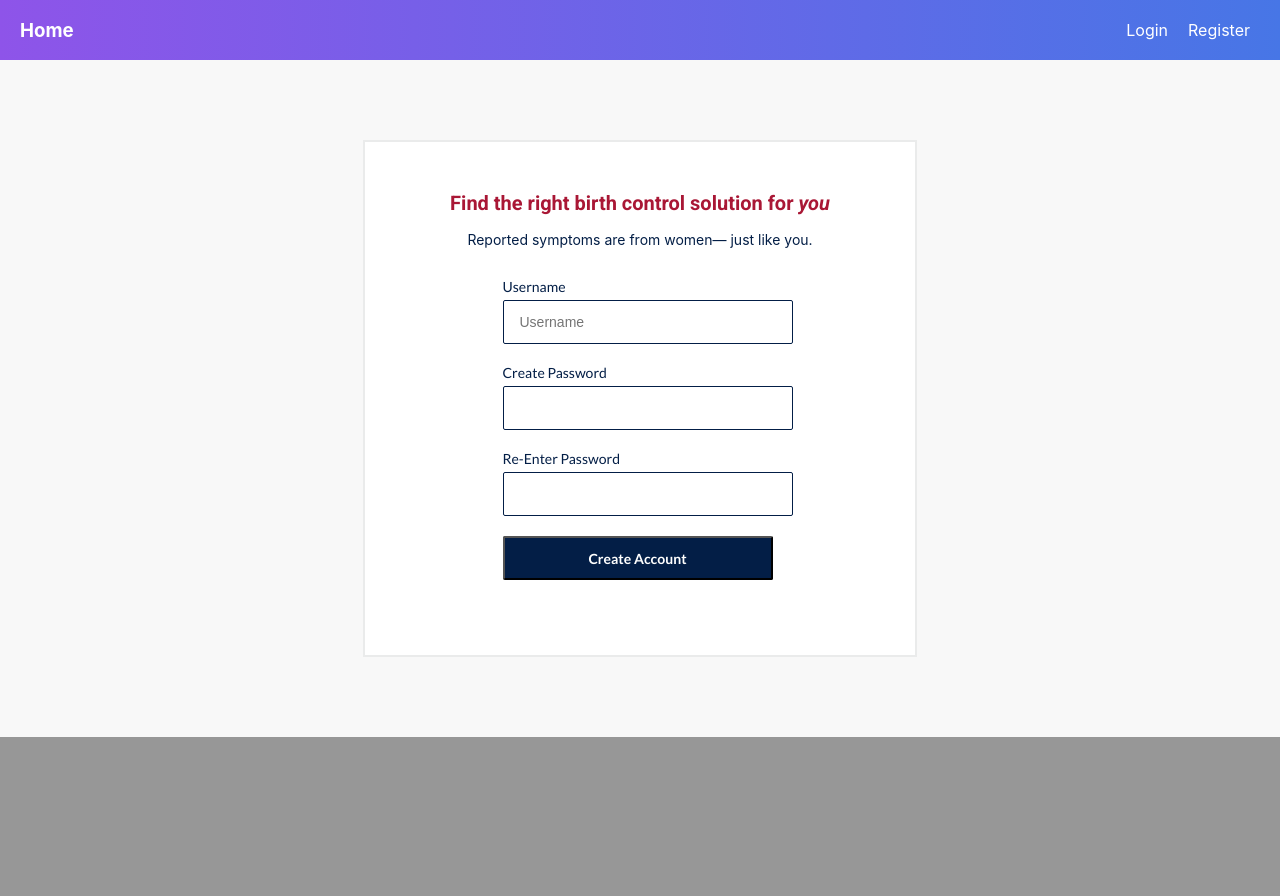
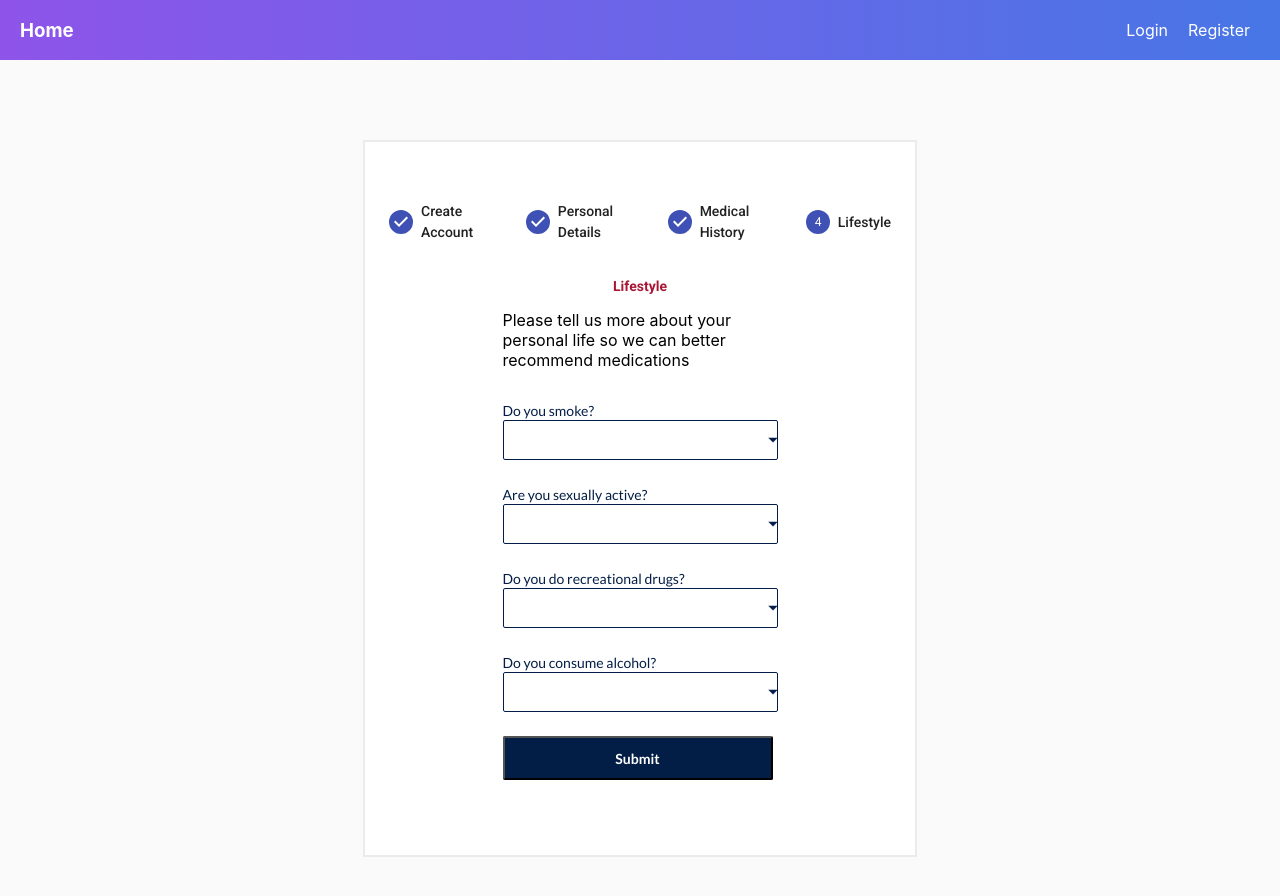
Before and after one commit to angelhackcollective/collective, a React (Create React App) app: page /signup in a window 1280 px wide. Shown: the top 896 px of the page. Before the commit the page ends 800 px from the top, so only its background shows below. Built offline with nearby package versions, Linux system fonts and the light colour scheme.

Commit message:
Adds signup form

```diff
--- a/src/App.js
+++ b/src/App.js
@@ -5,16 +5,22 @@ import Signup from './pages/Signup';
 import BrowseList from './pages/BrowseList';
 import Navbar from './components/Navbar';
 import AuthRoute from './components/AuthRoute';
+import Section from './styledComponents/Section';
+import Container from './styledComponents/Container';
 
 function App() {
   return (
     <Fragment>
       <Navbar />
-      <Switch>
-        <AuthRoute exact path="/" component={BrowseList} />
-        <Route exact path="/login" component={Login} />
-        <Route exact path="/signup" component={Signup} />
-      </Switch>
+      <Section dark>
+        <Container>
+          <Switch>
+            <AuthRoute exact path="/" component={BrowseList} />
+            <Route exact path="/login" component={Login} />
+            <Route exact path="/signup" component={Signup} />
+          </Switch>
+        </Container>
+      </Section>
     </Fragment>
   );
 }
--- a/src/index.css
+++ b/src/index.css
@@ -1,3 +1,7 @@
+html {
+  background-color: #fafafafa
+}
+
 body {
   margin: 0;
   font-family: -apple-system, BlinkMacSystemFont, "Segoe UI", "Roboto", "Oxygen",
@@ -5,5 +9,4 @@ body {
     sans-serif;
   -webkit-font-smoothing: antialiased;
   -moz-osx-font-smoothing: grayscale;
-  background-color: #979797;
 }
--- a/src/pages/Signup/index.js
+++ b/src/pages/Signup/index.js
@@ -9,9 +9,10 @@ import Step from '@material-ui/core/Step';
 import StepLabel from '@material-ui/core/StepLabel';
 import Button from '@material-ui/core/Button';
 import Typography from '@material-ui/core/Typography';
-import Section from '../../styledComponents/Section';
 import { CustomContainer } from './styles';
 import styled from 'styled-components';
+import { withRouter } from 'react-router-dom';
+import axios from 'axios';
 
 const styles = theme => ({
   root: {
@@ -46,19 +47,40 @@ class Signup extends React.Component {
   constructor(props) {
     super(props);
     this.state = {
-      activeStep: 0,
+      activeStep: 3,
       patientData: {},
+      api: "https://hackathon-the-collective.herokuapp.com/api/v1/signup"
     };
     this.handleNext = this.handleNext.bind(this);
+    this.signUp = this.signUp.bind(this);
   }
 
   handleNext(data) {
     const { activeStep } = this.state;
-    console.log(data)
+    if (activeStep === 3) {
+      this.setState((state) => ({
+        patientData: {...state.patientData, ...data}
+      }))
+      this.signUp()
+    } else {
       this.setState((state) => ({
         patientData: {...state.patientData, ...data},
         activeStep: state.activeStep + 1,
       }))
+      return
+    }
+  }
+
+  async signUp() {
+    const { url, patientData } = this.state
+    const res = await axios.post(url, patientData).catch(err => {
+      console.log("ERROR")
+      console.log(err)
+    })
+    console.log(res)
+    localStorage.setItem("token", patientData.username);
+    localStorage.setItem("username", patientData.username);
+    this.props.history.push("/")
   }
 
   render() {
@@ -67,7 +89,6 @@ class Signup extends React.Component {
     const steps = getSteps()
     const { classes } = this.props
     return (
-        <Section dark>
       <CustomContainer>
         { activeStep >= 1 && (
           <Stepper activeStep={activeStep}>
@@ -82,20 +103,12 @@ class Signup extends React.Component {
             })}
           </Stepper>
         )}
-            <div>
-              {activeStep === steps.length ? (
-                <div>
-                  <Typography className={classes.instructions}>
-                    All steps completed - you&apos;re finished
-                  </Typography>
-                </div>
-              ) : React.createElement(ComponentStep, {next: this.handleNext}, null)
-              }
-            </div>
+        <Fragment>
+          { React.createElement(ComponentStep, {next: this.handleNext}, null) }
+        </Fragment>
       </CustomContainer>
-      </Section>
     )
   }
 };
 
-export default withStyles(styles)(Signup);
+export default withStyles(styles)(withRouter(Signup));
--- a/src/pages/Signup/styles.js
+++ b/src/pages/Signup/styles.js
@@ -1,6 +1,7 @@
 import styled from 'styled-components';
 import Container from '../../styledComponents/Container';
 import { colors } from '../../styledComponents';
+
 const CustomContainer = styled(Container)`
   max-width: 550px;
   padding: 35px 0 75px;
```
Lines whose indentation alone changed are shown as unchanged.
